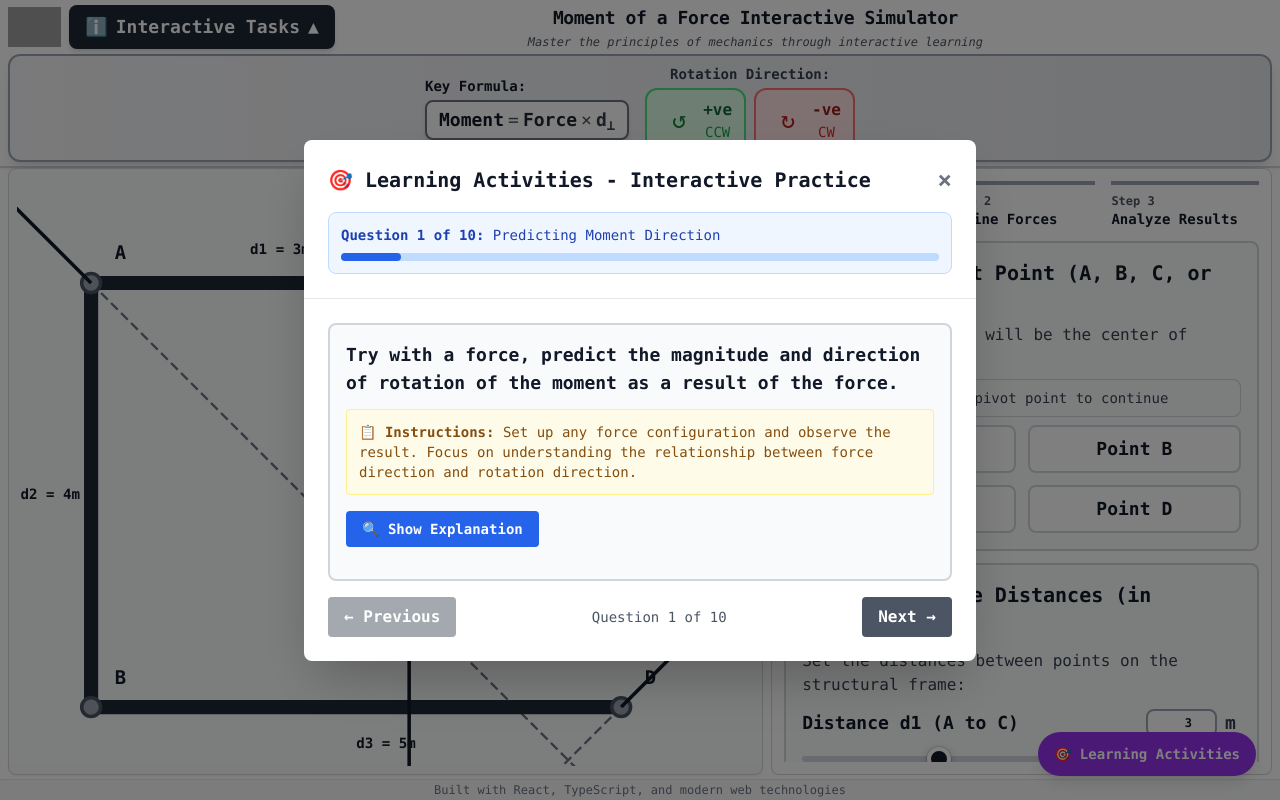
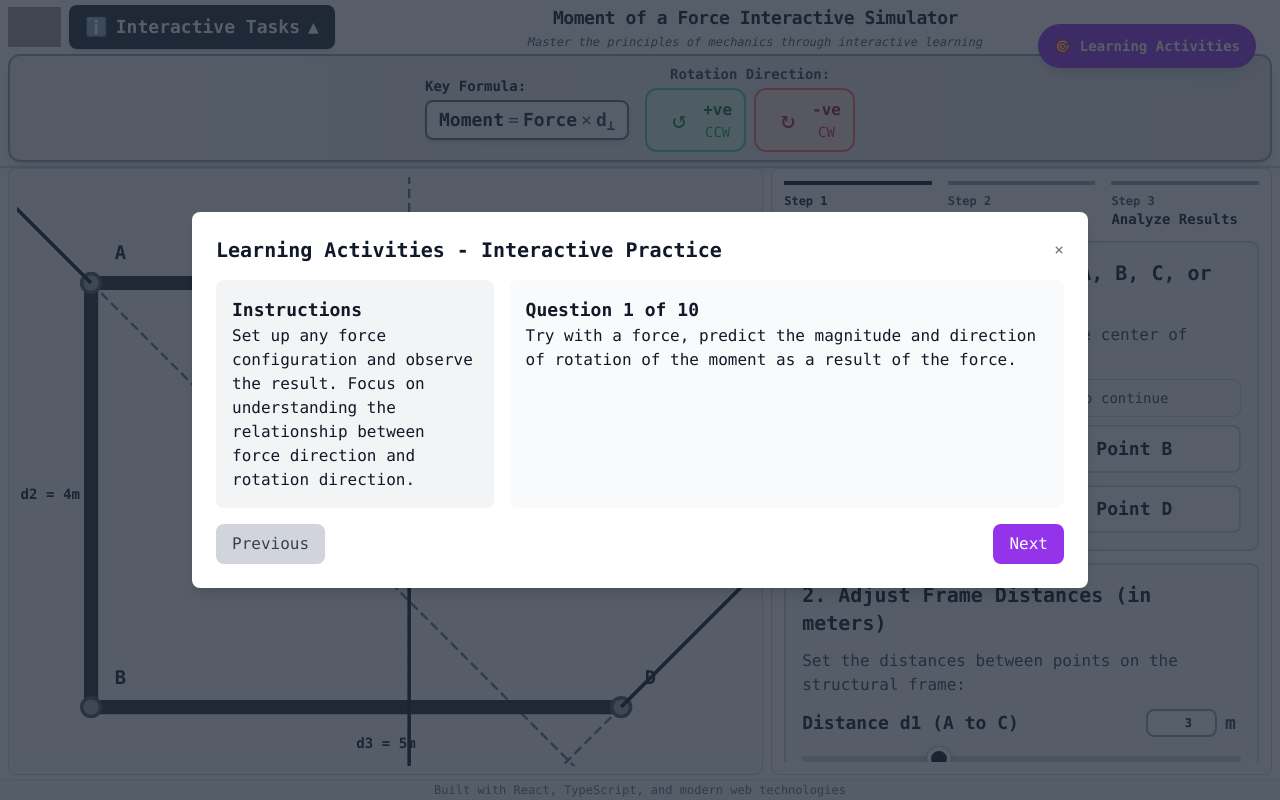
Before and after one commit to el2060/momentv2, a React (Vite) app: page / in a window 1280 px wide. Both pictures are taken after a click on the button "🎯 Learning Activities". Built offline with nearby package versions, Linux system fonts and the light colour scheme; grey boxes are pictures that could not be loaded.

Commit message:
Refined Learning Activities modal for better UX and repositioned button

```diff
--- a/App.tsx
+++ b/App.tsx
@@ -43,7 +43,7 @@ export default function App() {
       {/* Floating Learning Activities Button */}
       <button
         onClick={() => setIsLearningModalOpen(true)}
-        className="fixed bottom-6 right-6 bg-purple-600 hover:bg-purple-700 text-white px-4 py-3 rounded-full shadow-lg z-40 font-bold text-sm transition-all hover:scale-105"
+        className="fixed top-6 right-6 bg-purple-600 hover:bg-purple-700 text-white px-4 py-3 rounded-full shadow-lg z-40 font-bold text-sm transition-all hover:scale-105"
         title="Open Learning Activities"
       >
         🎯 Learning Activities
--- a/components/LearningActivitiesModal.tsx
+++ b/components/LearningActivitiesModal.tsx
@@ -222,147 +222,60 @@ const LearningActivitiesModal: React.FC<LearningActivitiesModalProps> = ({
     if (!isOpen) return null;
 
     return (
-        <div className="fixed inset-0 bg-black bg-opacity-50 flex items-center justify-center z-50 p-4">
-            <div className="bg-white rounded-lg shadow-2xl max-w-2xl w-full max-h-[90vh] overflow-y-auto">
-                <div className="p-6 border-b border-gray-200">
-                    <div className="flex justify-between items-center mb-4">
-                        <h2 className="text-xl font-bold text-gray-900 font-mono">
-                            🎯 Learning Activities - Interactive Practice
-                        </h2>
-                        <button
-                            onClick={onClose}
-                            className="text-gray-500 hover:text-gray-700 text-2xl font-bold"
+        <div
+      className={`fixed inset-0 bg-gray-800 bg-opacity-75 flex items-center justify-center z-50 transition-opacity ${isOpen ? 'opacity-100' : 'opacity-0 pointer-events-none'}`}
     >
-                            ×
-                        </button>
-                    </div>
-                    <div className="bg-blue-50 p-3 rounded-lg border border-blue-200">
-                        <p className="text-sm text-blue-800">
-                            <span className="font-bold">Question {currentQuestion + 1} of {questions.length}:</span> {currentQ.title}
-                        </p>
-                        <div className="w-full bg-blue-200 rounded-full h-2 mt-2">
-                            <div
-                                className="bg-blue-600 h-2 rounded-full transition-all duration-300"
-                                style={{ width: `${((currentQuestion + 1) / questions.length) * 100}%` }}
-                            ></div>
-                        </div>
-                    </div>
+      <div className="bg-white rounded-lg shadow-lg w-full max-w-4xl p-6 flex flex-col gap-4">
+        <header className="flex justify-between items-center">
+          <h2 className="text-xl font-bold">Learning Activities - Interactive Practice</h2>
+          <button onClick={onClose} className="text-gray-500 hover:text-gray-700">&times;</button>
+        </header>
+
+        <div className="flex gap-4">
+          {/* Instructions Panel */}
+          <div className="w-1/3 bg-gray-100 p-4 rounded-lg">
+            <h3 className="text-lg font-semibold">Instructions</h3>
+            <p>{questions[currentQuestion].instruction}</p>
           </div>
 
-                <div className="p-6">
-                    <div className="bg-gray-50 p-4 rounded-lg border-2 border-gray-300 mb-4">
-                        <h4 className="text-lg font-bold text-gray-900 mb-3">{currentQ.question}</h4>
-                        <div className="bg-yellow-50 p-3 rounded border border-yellow-200 mb-4">
-                            <p className="text-sm text-yellow-800">
-                                <span className="font-bold">📋 Instructions:</span> {currentQ.instruction}
-                            </p>
-                        </div>
+          {/* Canvas Interaction Panel */}
+          <div className="w-2/3 bg-gray-50 p-4 rounded-lg">
+            <h3 className="text-lg font-semibold">Question {currentQuestion + 1} of {questions.length}</h3>
+            <p>{questions[currentQuestion].question}</p>
 
-                        {currentQ.setup && (
-                            <div className="mb-4">
-                                <button
-                                    onClick={applySetup}
-                                    className="bg-green-600 hover:bg-green-700 text-white px-4 py-2 rounded font-bold text-sm transition-colors"
-                                >
-                                    🔧 Auto-Setup Configuration
-                                </button>
-                                <p className="text-xs text-gray-600 mt-1">
-                                    Click to automatically configure the diagram for this question, then observe the results.
-                                </p>
-                            </div>
-                        )}
-
-                        {currentQ.type === "multiple-choice" && currentQ.options && (
-                            <div className="space-y-2 mb-4">
-                                {currentQ.options.map((option, index) => (
+            {/* Options or Interaction */}
+            {questions[currentQuestion].type === 'multiple-choice' && (
+              <div className="flex flex-col gap-2">
+                {questions[currentQuestion].options.map((option, index) => (
                   <button
                     key={index}
-                                        onClick={() => handleAnswerSubmit(option)}
-                                        disabled={showAnswer}
-                                        className={`w-full text-left p-3 rounded border-2 transition-colors font-mono ${
-                                            showAnswer && option === currentQ.correctAnswer
-                                                ? 'bg-green-100 border-green-400 text-green-800'
-                                                : showAnswer && userAnswers[currentQuestion] === option && option !== currentQ.correctAnswer
-                                                ? 'bg-red-100 border-red-400 text-red-800'
-                                                : !showAnswer
-                                                ? 'bg-white border-gray-300 hover:bg-gray-50 text-gray-900'
-                                                : 'bg-gray-100 border-gray-300 text-gray-600'
-                                        }`}
+                    className="bg-purple-600 text-white px-4 py-2 rounded-lg hover:bg-purple-700"
+                    onClick={() => setUserAnswers({ ...userAnswers, [currentQuestion]: option })}
                   >
                     {option}
                   </button>
                 ))}
               </div>
             )}
-
-                        {currentQ.type === "observation" && (
-                            <div className="mb-4">
-                                <button
-                                    onClick={() => setShowAnswer(true)}
-                                    disabled={showAnswer}
-                                    className="bg-blue-600 hover:bg-blue-700 text-white px-4 py-2 rounded font-bold text-sm transition-colors disabled:opacity-50"
-                                >
-                                    🔍 Show Explanation
-                                </button>
           </div>
-                        )}
-
-                        {showAnswer && (
-                            <div className={`p-4 rounded-lg border-2 ${
-                                currentQ.type === "multiple-choice" && currentQ.correctAnswer
-                                    ? isCorrect
-                                        ? 'bg-green-50 border-green-400'
-                                        : 'bg-red-50 border-red-400'
-                                    : 'bg-blue-50 border-blue-400'
-                            }`}>
-                                <h5 className="font-bold text-gray-900 mb-2">
-                                    {currentQ.type === "multiple-choice" && currentQ.correctAnswer
-                                        ? isCorrect ? '✅ Correct!' : '❌ Incorrect'
-                                        : '💡 Explanation:'
-                                    }
-                                </h5>
-                                <p className="text-sm text-gray-700 leading-relaxed">{currentQ.answer}</p>
-                            </div>
-                        )}
         </div>
 
-                    <div className="flex justify-between items-center">
+        <footer className="flex justify-between items-center">
           <button
-                            onClick={previousQuestion}
+            onClick={() => handleQuestionNavigation('previous')}
+            className="bg-gray-300 text-gray-700 px-4 py-2 rounded-lg hover:bg-gray-400"
             disabled={currentQuestion === 0}
-                            className="px-4 py-2 bg-gray-600 text-white rounded font-bold disabled:opacity-50 disabled:cursor-not-allowed"
           >
-                            ← Previous
+            Previous
           </button>
-
-                        <span className="text-sm text-gray-600 font-mono">
-                            Question {currentQuestion + 1} of {questions.length}
-                        </span>
-
           <button
-                            onClick={nextQuestion}
+            onClick={() => handleQuestionNavigation('next')}
+            className="bg-purple-600 text-white px-4 py-2 rounded-lg hover:bg-purple-700"
             disabled={currentQuestion === questions.length - 1}
-                            className="px-4 py-2 bg-gray-600 text-white rounded font-bold disabled:opacity-50 disabled:cursor-not-allowed"
           >
-                            Next →
+            Next
           </button>
-                    </div>
-
-                    {currentQuestion === questions.length - 1 && showAnswer && (
-                        <div className="mt-6 p-4 bg-purple-50 rounded-lg border border-purple-200">
-                            <h3 className="font-bold text-purple-900 mb-2">🎉 Congratulations!</h3>
-                            <p className="text-sm text-purple-800">
-                                You've completed all the learning activities! You should now have a clearer understanding of:
-                            </p>
-                            <ul className="list-disc list-inside text-sm text-purple-800 mt-2 space-y-1">
-                                <li>How to identify perpendicular distances correctly</li>
-                                <li>The relationship between force direction and moment direction</li>
-                                <li>Why forces through pivot points create zero moment</li>
-                                <li>The sign convention for moments (CCW = positive, CW = negative)</li>
-                            </ul>
-                        </div>
-                    )}
-                </div>
+        </footer>
       </div>
     </div>
     );
```
Lines whose indentation alone changed are shown as unchanged.
